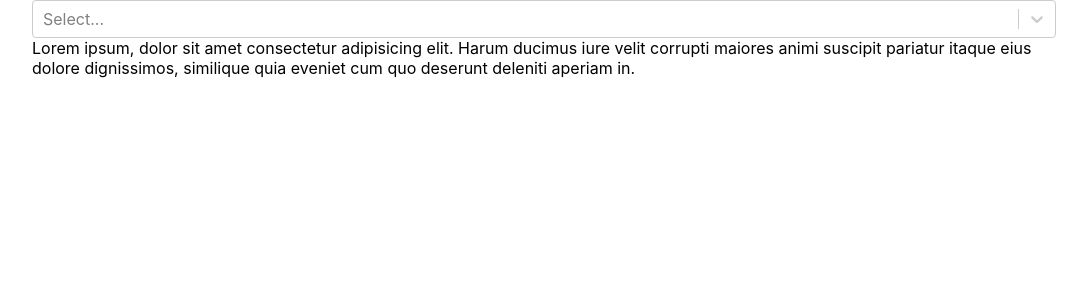
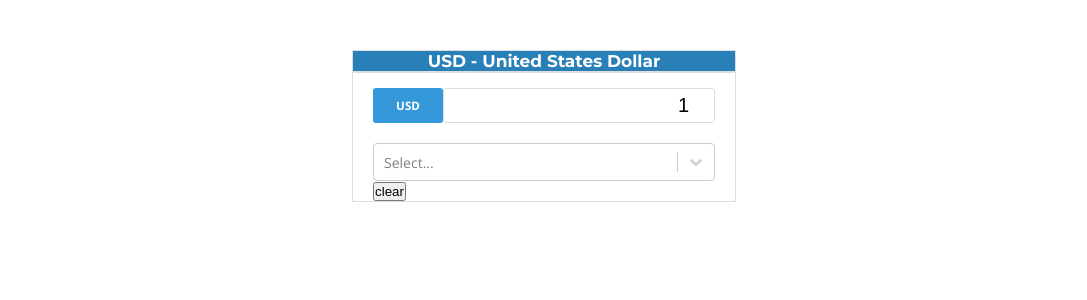
Before and after one commit to Famrullah/currency, a React (Create React App) app: page / in a window 1280 px wide. Shown: the top 300 px of the page, without its empty margins (96-1183 px from the left). Built offline with nearby package versions, Linux system fonts and the light colour scheme; no server answers.

Commit message:
add basecurrency

```diff
--- a/src/App.scss
+++ b/src/App.scss
@@ -1,4 +1,7 @@
+@import"./assets/stylesheet/style.scss";
+
 .App {
+    @include print-styles($primary-text);
     margin: 0 auto;
-    width: 80%;
+    width: 30%;
 }
--- /dev/null
+++ b/src/components/baseCurrency/_baseCurrency.scss
@@ -0,0 +1,25 @@
+.input-container {
+    display: -ms-flexbox;
+    display: flex;
+    width: 100%;
+    margin: 15px 0;
+
+    input {
+        display: block;
+        width: 100%;
+        padding: 0 10px;
+        text-align: right;
+        font-size: 20px;
+        border-radius: 3px;
+        border: 1px solid #ddd
+    }
+
+    .currency {
+        border-radius: 3px;
+        padding: 10px;
+        background: #3498db;
+        color: #ffffff;
+        min-width: 50px;
+        text-align: center;
+    }
+}
--- a/src/components/baseCurrency/baseCurrency.js
+++ b/src/components/baseCurrency/baseCurrency.js
@@ -0,0 +1,21 @@
+import React from 'react';
+import './_baseCurrency.scss';
+
+const BaseCurrency = props => {
+  console.log(props);
+  return (
+    <div className="input-container">
+      <div className="currency">
+        <h5>USD</h5>
+      </div>
+      <input
+        type="number"
+        min="0"
+        onChange={props.ammount}
+        value={props.propsAmmount}
+      />
+    </div>
+  );
+};
+
+export default BaseCurrency;
--- /dev/null
+++ b/src/components/header/_header.scss
@@ -0,0 +1,14 @@
+@import "../../assets/stylesheet/style.scss";
+
+.header {
+    @include print-styles($top-title);
+    margin-top: 50px;
+    background: #2980b9;
+    border: 1px solid #ddd;
+    color: #fff;
+    text-align: center;
+}
+
+.title {
+    font-size: 17px;
+}
--- /dev/null
+++ b/src/components/header/header.js
@@ -0,0 +1,12 @@
+import React from 'react';
+import './_header.scss';
+
+const Header = () => {
+  return (
+    <div className="header">
+      <h1 className="title">USD - United States Dollar</h1>
+    </div>
+  );
+};
+
+export default Header;
--- /dev/null
+++ b/src/components/inputCurrency/_inputCurrency.scss
@@ -0,0 +1,5 @@
+// @import '../../assets/stylesheet/style.scss';
+
+.input-currency-page {
+    margin-top: 20px;
+}
--- a/src/components/inputCurrency/inputCurrency.js
+++ b/src/components/inputCurrency/inputCurrency.js
@@ -1,11 +1,16 @@
 import React from 'react';
 import Select from 'react-select';
+import './_inputCurrency.scss';
 
 export default function InputCurrency(props) {
-  //   console.log(props);
+  const { option_rates, selected } = props;
   return (
-    <div>
-      <Select options={props.option_rates} onChange={props.onChange} />
+    <div className="input-currency-page">
+      <Select
+        options={option_rates.option_rates}
+        onChange={props.onChange}
+        value={selected}
+      />
     </div>
   );
 }
--- a/src/components/listCurrency/_listCurrency.scss
+++ b/src/components/listCurrency/_listCurrency.scss
@@ -1,5 +1,4 @@
-@import'../../assets/stylesheet/style.scss';
-
 .list-currency-page {
-    @include print-styles($primary-text);
+    //   @include print-styles($primary-text);
+    //   margin-top: 50px;
 }
--- a/src/components/listCurrency/listCurrency.js
+++ b/src/components/listCurrency/listCurrency.js
@@ -3,12 +3,9 @@ import React from 'react';
 import './_listCurrency.scss';
 
 const ListCurrency = props => {
-  console.log(props);
   return (
-    <div>
-      Lorem ipsum, dolor sit amet consectetur adipisicing elit. Harum ducimus
-      iure velit corrupti maiores animi suscipit pariatur itaque eius dolore
-      dignissimos, similique quia eveniet cum quo deserunt deleniti aperiam in.
+    <div className="list-currency-page">
+      <button onClick={props.clearSelectedValue}>clear</button>
     </div>
   );
 };
--- /dev/null
+++ b/src/pages/home/_home.scss
@@ -0,0 +1,4 @@
+.home-layout {
+    padding: 0 20px;
+    border: 1px solid #ddd;
+}
--- a/src/pages/home/home.js
+++ b/src/pages/home/home.js
@@ -1,12 +1,18 @@
-import React, { useEffect, useState } from 'react';
+import React, { useEffect, useState, useContext } from 'react';
 import { Store } from '../../store/reducers/homeReducers';
 import { fetchDataAction } from '../../store/action/homeAction';
 import InputOptionCurrency from '../../components/inputCurrency/inputCurrency';
 import ListCurrency from '../../components/listCurrency/listCurrency';
+import BaseCurrency from '../../components/baseCurrency/baseCurrency';
+import Header from '../../components/header/header';
+
+import './_home.scss';
 
 const Home = () => {
-  const { state, dispatch } = React.useContext(Store);
-  const [selectedOption, setSelectedOption] = useState([]);
+  const { state, dispatch } = useContext(Store);
+  const [selectedOption, setSelectedOption] = useState(null);
+  const [ammount, setAmmountValue] = useState(1);
+
   useEffect(() => {
     fetchDataAction(dispatch);
   }, [dispatch]);
@@ -14,21 +20,32 @@ const Home = () => {
   const props = {
     rates: state.rate_list,
     option_rates: state,
-    selected: selectedOption
+    selected: selectedOption,
+    propsAmmount: ammount
+  };
+
+  const ammountHandler = e => {
+    setAmmountValue(e.target.value);
   };
 
   const handleInputChange = e => {
     setSelectedOption(e);
   };
 
+  const clearSelectedValue = e => {
+    setSelectedOption(null);
+  };
+
   return (
     <React.Fragment>
-      <div className="episode-layout">
-        <InputOptionCurrency
-          {...props.option_rates}
-          onChange={e => handleInputChange(e)}
+      <Header />
+      <div className="home-layout">
+        <BaseCurrency {...props} ammount={e => ammountHandler(e)} />
+        <InputOptionCurrency {...props} onChange={e => handleInputChange(e)} />
+        <ListCurrency
+          {...props}
+          clearSelectedValue={e => clearSelectedValue(e)}
         />
-        <ListCurrency {...props} />
       </div>
     </React.Fragment>
   );
```
